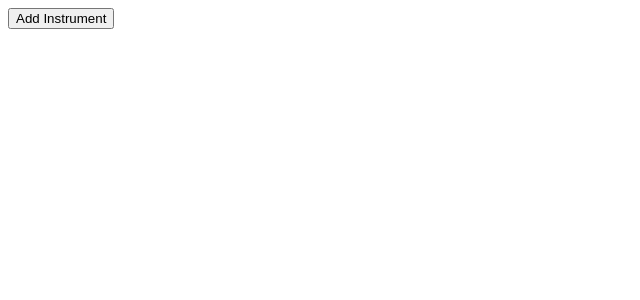
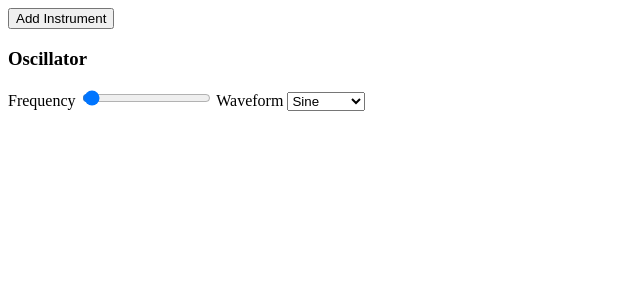
Before and after one commit to John-D-McGurk/SoundRoom, a SvelteKit app: page / in a window 1280 px wide. Both pictures are taken after a click on the button "Add Instrument". Shown: the top 300 px of the page, without its empty margins (0-640 px from the left). Built offline with nearby package versions, Linux system fonts and the light colour scheme.

Commit message:
Refactor instrument management: replace AddInstrument with InstrumentContainer, enhance createInstrument function, and implement Oscillator component with controls. Not yet added update store functions.

```diff
--- a/src/components/AddInstrument.svelte
+++ /dev/null
@@ -1,17 +0,0 @@
-<script>
-    import { createInstrument as createInstrumentStore } from "../stores/createInstrument";
-    import { getAudioEngine } from "../audio/AudioEngine";
-
-    function handleAddInstrument() {
-        const { id, state, definition } = createInstrumentStore("test");
-        const engine = getAudioEngine();
-        if (engine) {
-            engine.createInstrument(id, definition);
-        }
-
-    }
-</script>
-
-<button on:click={handleAddInstrument}>
-    Add Instrument
-</button>
--- /dev/null
+++ b/src/components/Instrument.svelte
@@ -0,0 +1,14 @@
+<script>
+
+    import Oscillator from "./audioModules/Oscillator.svelte";
+    import { selectInstrument } from "../stores/selectInstrument";
+    import { getInstrumentDefinition } from "../audio/instruments/getInstrumentDefinition";
+
+    const { id } = $props();
+    console.log("Instrument id:", id);
+    const instrumentState = selectInstrument(id);
+    console.log("Instrument state:", $instrumentState);
+
+</script>
+
+<Oscillator state={$instrumentState?.params.osc1} />
--- /dev/null
+++ b/src/components/InstrumentContainer.svelte
@@ -0,0 +1,23 @@
+<script lang="ts">
+    import { createInstrument } from "../stores/createInstrument";
+    import { getAudioEngine } from "../audio/AudioEngine";
+    import { instruments as instrumentsStore } from "../stores/instruments";
+
+    import Instrument from "./Instrument.svelte";
+
+    function handleAddInstrument() {
+        const { id, state, definition } = createInstrument("test");
+        const engine = getAudioEngine();
+        if (engine) {
+            engine.createInstrument(id, definition);
+        } else {
+            console.error("Audio engine is not available.");
+        }
+    }
+</script>
+
+<button on:click={handleAddInstrument}> Add Instrument </button>
+
+{#each Object.values($instrumentsStore) as instrument (instrument.id)}
+    <Instrument id={instrument.id} />
+{/each}
--- /dev/null
+++ b/src/components/audioModules/Oscillator.svelte
@@ -0,0 +1,25 @@
+<script>
+    import Knob from "../common/Knob.svelte";
+    const { state } = $props();
+    console.log("Oscillator state:", state);
+</script>
+
+<div class="oscillator-module">
+    <h3>Oscillator</h3>
+    <div class="controls">
+        <label>
+            Frequency
+            <!-- need to get value from state -->
+            <Knob min="20" max="20000" value={state.frequency} />
+        </label>
+        <label>
+            Waveform
+            <select>
+                <option value="sine">Sine</option>
+                <option value="square">Square</option>
+                <option value="sawtooth">Sawtooth</option>
+                <option value="triangle">Triangle</option>
+            </select>
+        </label>
+    </div>
+</div>
--- /dev/null
+++ b/src/components/common/Knob.svelte
@@ -0,0 +1,5 @@
+<script>
+    const { min, max, value } = $props();
+</script>
+
+<input type="range" min={min} max={max} value={value} />
--- a/src/components/TestKeyboard.svelte
+++ b/src/components/common/TestKeyboard.svelte
@@ -2,8 +2,7 @@
 
 </script>
 
-<main>
-</main>
+
 
 <style>
 </style>
--- a/src/routes/+page.svelte
+++ b/src/routes/+page.svelte
@@ -1,5 +1,5 @@
 <script>
-import AddInstrument from "../components/AddInstrument.svelte";
+import InstrumentContainer from "../components/InstrumentContainer.svelte";
 </script>
 
-<AddInstrument />
+<InstrumentContainer />
--- a/src/stores/createInstrument.ts
+++ b/src/stores/createInstrument.ts
@@ -4,9 +4,10 @@ import { nanoid } from "nanoid";
 
 export function createInstrument(type: string) {
     const definition = getInstrumentDefinition(type);
-    const params = Object.values(definition.modules)
-        .map((mod) => mod.params)
-        .reduce((acc, params) => ({ ...acc, ...params }), {});
+    const params = Object.entries(definition.modules).reduce(
+        (acc, [name, mod]) => ({ ...acc, [name]: mod.params }),
+        {} as Record<string, Record<string, unknown>>
+    );
 
 
     const id = nanoid();
--- a/src/stores/instruments.ts
+++ b/src/stores/instruments.ts
@@ -3,7 +3,7 @@ import { writable } from "svelte/store";
 export interface InstrumentState {
     id: string;
     type: string;
-    params: Record<string, any>;
+    params: Record<string, Record<string, any>>;
 
     voice?: {
         notes?: Set<number>;
```
